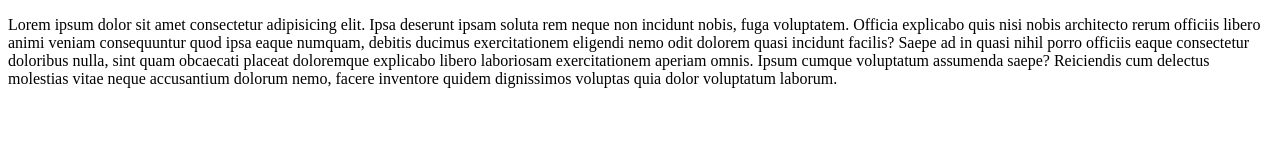
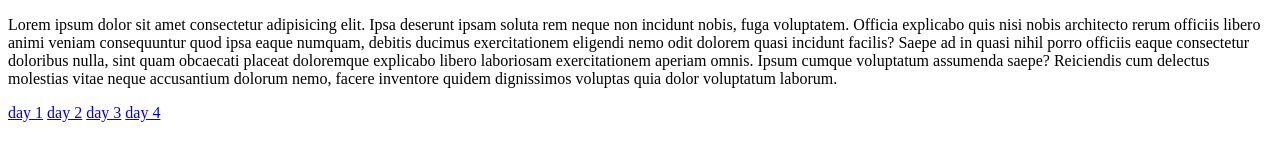
Before and after one commit to Anupamsubedi1/web-to-javaspt, a plain HTML site: page index.html in a window 1280 px wide. Drawn offline with Linux system fonts and the light colour scheme.

Commit message:
add all codes to git

```diff
--- a/index.html
+++ b/index.html
@@ -15,6 +15,10 @@
       libero laboriosam exercitationem aperiam omnis. Ipsum cumque voluptatum assumenda saepe? Reiciendis cum delectus
       molestias vitae neque accusantium dolorum nemo, facere inventore quidem dignissimos voluptas quia dolor voluptatum
       laborum.</p>
+    <a href="day 1/index.html"> day 1</a>
+    <a href="day 2/index.html"> day 2</a>
+    <a href="day 3/practice.html">day 3</a>
+    <a href="day 4/index.html">day 4</a>
   </body>
 
 </html>
```
